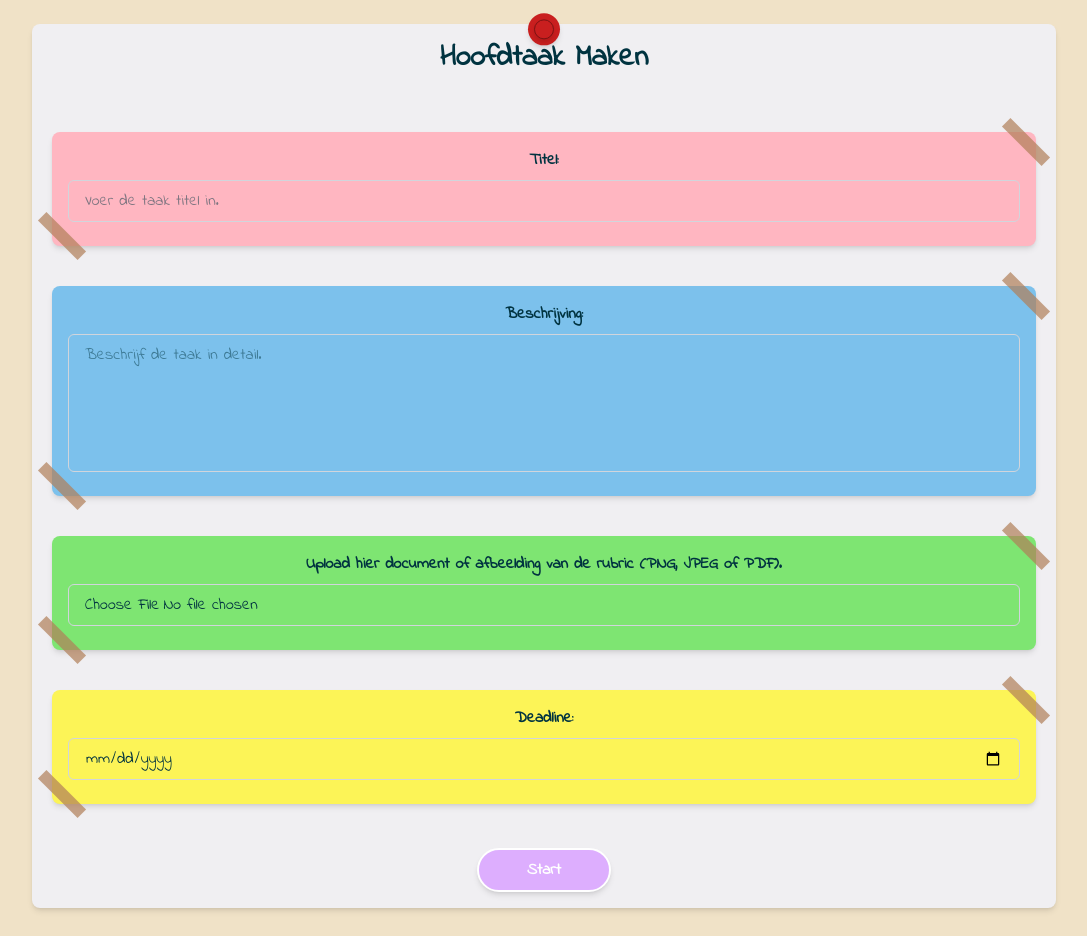
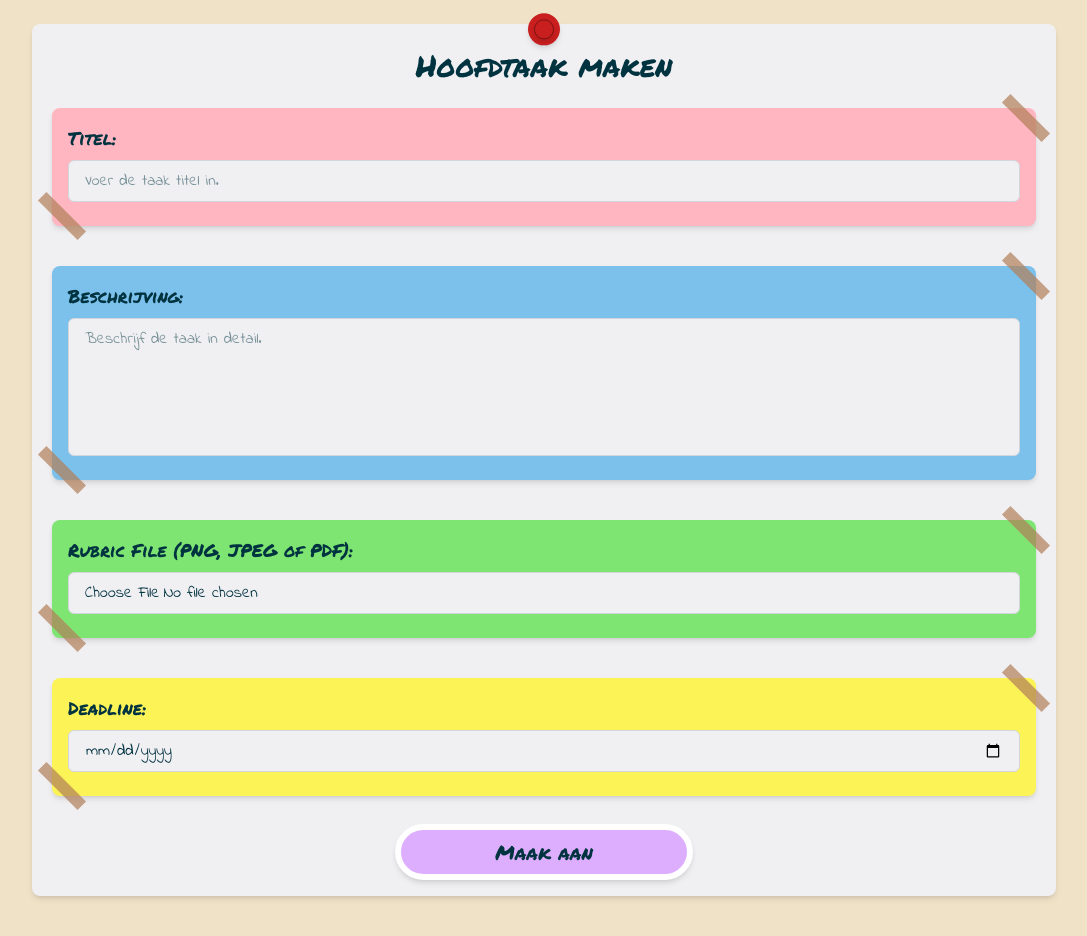
Before and after one commit to dingoskye/tle8-startup, a React (Vite) app in the folder front-end/: page /taak-aanmaken in a window 1280 px wide. Shown: the top 936 px of the page, without its empty margins (96-1183 px from the left). Built offline with nearby package versions, Linux system fonts and the light colour scheme.

Commit message:
Styling changes

```diff
--- a/front-end/src/pages/create-task.jsx
+++ b/front-end/src/pages/create-task.jsx
@@ -1,4 +1,4 @@
-import {useState} from "react";
+import {useEffect, useState} from "react";
 import {useApi} from "@/context/api-context.jsx";
 import {Card} from "@/components/ui/cards.jsx";
 import {TapeCard} from "@/components/ui/cards.jsx";
@@ -27,11 +27,9 @@ export function CreateTask() {
     const [submitting, setSubmitting] = useState(false);
 
     //Form validatie.
-
     const validateForm = () => {
         const newErrors = {};
         if (!form.title.trim()) newErrors.title = "Titel is verplicht.";
-        if (!form.description.trim()) newErrors.description = "Beschrijving is verplicht.";
         if (!form.ai_file) newErrors.file = "Bestand is verplicht.";
         else if (!["image/png", "image/jpeg", "application/pdf"].includes(form.ai_file.type)) {
             newErrors.file = "Alleen afbeeldingen (PNG/JPEG) of PDF's zijn toegestaan.";
@@ -87,16 +85,20 @@ export function CreateTask() {
         }
     };
 
+    //documenten titels voor WCAG!!
+    useEffect(() => {
+        document.title = "Board-it | Hoofdtaak aanmaken";
+    }, [])
+
     return (
-        <div className="flex items-center justify-center">
         <Card variant="white">
-                <h1 className="text-3xl font-bold mb-8 text-center">Hoofdtaak Maken</h1>
+            <h1 className="text-3xl font-headers text-center mt-2">Hoofdtaak maken</h1>
 
             <form className="flex flex-col gap-6" onSubmit={handleSubmit} noValidate>
                 <TapeCard variant="quaternary">
                     <div role="group" aria-labelledby="label-titel" className="flex flex-col">
                         <label id="label-titel" htmlFor="titel"
-                                   className="font-header font-semibold mb-2">Titel:</label>
+                               className="font-headers text-left text-lg mb-2">Titel:</label>
                         <input
                             type="text"
                             id="titel"
@@ -106,7 +108,7 @@ export function CreateTask() {
                             aria-labelledby="label-titel"
                             aria-describedby={errors.title ? "titel-error" : undefined}
                             aria-invalid={!!errors.title}
-                                className="px-4 py-2 border border-gray-300 rounded-md focus:outline-none focus:ring-2 bg-[var(--thoas-white)]"
+                            className="px-4 py-2 border border-gray-300 rounded-md focus:outline-none focus:ring-2 bg-bg-white"
                             value={form.title}
                             onChange={(e) => {
                                 setField("title", e.target.value);
@@ -114,14 +116,14 @@ export function CreateTask() {
                             }}
                         />
                         {errors.title && <span id="titel-error" role="alert" aria-live="assertive"
-                                                   className="text-sm mt-1 border-2 rounded-lg flex justify-center bg-[var(--ruas-red)]">{errors.title}</span>}
+                                               className="mt-1 rounded-lg flex justify-center text-(--ruas-red) font-semibold text-lg">{errors.title}</span>}
                     </div>
                 </TapeCard>
 
                 <TapeCard variant="primary">
                     <div role="group" aria-labelledby="label-beschrijving" className="flex flex-col">
                         <label id="label-beschrijving" htmlFor="beschrijving"
-                                   className="font-header font-semibold mb-2">Beschrijving:</label>
+                               className="font-headers text-left text-lg mb-2">Beschrijving:</label>
                         <textarea
                             id="beschrijving"
                             name="beschrijving"
@@ -131,25 +133,21 @@ export function CreateTask() {
                             aria-labelledby="label-beschrijving"
                             aria-describedby={errors.description ? "beschrijving-error" : undefined}
                             aria-invalid={!!errors.description}
-                                className="px-4 py-2 border border-gray-300 rounded-md focus:outline-none focus:ring-2 resize-none bg-[var(--thoas-white)]"
+                            className="px-4 py-2 border border-gray-300 rounded-md focus:outline-none focus:ring-2 resize-none bg-bg-white"
                             value={form.description}
                             onChange={(e) => {
                                 setField("description", e.target.value);
                                 setErrors(prev => ({...prev, description: undefined}));
                             }}
                         />
-                            {errors.description && <span id="beschrijving-error" role="alert" aria-live="assertive"
-                                                         className="text-sm mt-1 border-2 rounded-lg flex justify-center bg-[var(--ruas-red)]">{errors.description}</span>}
                     </div>
                 </TapeCard>
 
                 <TapeCard variant="secondary">
                     <div role="group" aria-labelledby="label-upload" aria-describedby="upload-help"
                          className="flex flex-col">
-                            <label id="label-upload" htmlFor="upload" className="font-header font-semibold mb-2">Upload
-                                hier document of afbeelding van de rubric (PNG, JPEG of PDF).</label>
-                            <span id="upload-help"
-                                  className="sr-only">Toegestane bestandstypen: PNG, JPEG of PDF.</span>
+                        <label id="label-upload" htmlFor="upload" className="font-headers text-left text-lg mb-2">Rubric
+                            File (PNG, JPEG of PDF): </label>
                         <input
                             type="file"
                             id="upload"
@@ -159,21 +157,21 @@ export function CreateTask() {
                             aria-labelledby="label-upload"
                             aria-describedby={errors.file ? "upload-help upload-error" : "upload-help"}
                             aria-invalid={!!errors.file}
-                                className="px-4 py-2 border border-gray-300 rounded-md focus:outline-none focus:ring-2 bg-[var(--thoas-white)]"
+                            className="px-4 py-2 border border-gray-300 rounded-md focus:outline-none focus:ring-2 bg-bg-white"
                             onChange={(e) => {
                                 setField("ai_file", e.target?.files[0]);
                                 setErrors(prev => ({...prev, file: undefined}));
                             }}
                         />
                         {errors.file && <span id="upload-error" role="alert" aria-live="assertive"
-                                                  className="text-sm mt-1 border-2 rounded-lg flex justify-center bg-[var(--ruas-red)]">{errors.file}</span>}
+                                              className="mt-1 rounded-lg flex justify-center text-(--ruas-red) font-semibold text-lg">{errors.file}</span>}
                     </div>
                 </TapeCard>
 
                 <TapeCard variant="tertiary">
                     <div role="group" aria-labelledby="label-deadline" className="flex flex-col">
                         <label id="label-deadline" htmlFor="deadline"
-                                   className="font-header font-semibold mb-2">Deadline:</label>
+                               className="font-headers text-left text-lg mb-2">Deadline:</label>
                         <input
                             type="date"
                             id="deadline"
@@ -182,7 +180,7 @@ export function CreateTask() {
                             aria-labelledby="label-deadline"
                             aria-describedby={errors.deadline ? "deadline-error" : undefined}
                             aria-invalid={!!errors.deadline}
-                                className="px-4 py-2 border border-gray-300 rounded-md focus:outline-none focus:ring-2 bg-[var(--thoas-white)]"
+                            className="px-4 py-2 border border-gray-300 rounded-md focus:outline-none focus:ring-2 bg-bg-white"
                             value={form.deadline}
                             onChange={(e) => {
                                 setField("deadline", e.target.value);
@@ -190,19 +188,18 @@ export function CreateTask() {
                             }}
                         />
                         {errors.deadline && <span id="deadline-error" role="alert" aria-live="assertive"
-                                                      className="text-sm mt-1 border-2 rounded-lg flex justify-center bg-[var(--ruas-red)]">{errors.deadline}</span>}
+                                                  className="mt-1 rounded-lg flex justify-center text-(--ruas-red) font-semibold text-lg">{errors.deadline}</span>}
                     </div>
                 </TapeCard>
 
                 {errors.general && <div role="alert"
-                                            className="text-sm mt-1 border-2 rounded-lg flex justify-center bg-[var(--ruas-red)] text-white">{errors.general}</div>}
+                                        className="mt-1 rounded-lg flex justify-center text-(--ruas-red) font-semibold text-lg">{errors.general}</div>}
 
                 <button type="submit" disabled={submitting}
-                            className="mt-4 px-12 py-2 font-semibold rounded-full self-center hover:opacity-90 transition-opacity bg-[var(--purple)] text-white border-2 border-white shadow-md">
-                        {submitting ? "Versturen..." : "Start"}
+                        className="w-[60%] md:w-[30%] py-2 px-4 font-headers rounded-full self-center text-xl hover:opacity-90 transition-opacity bg-button-purple border-6 border-white shadow-md">
+                    {submitting ? "Versturen..." : "Maak aan"}
                 </button>
             </form>
         </Card>
-        </div>
     );
 }
```
Lines whose indentation alone changed are shown as unchanged.
